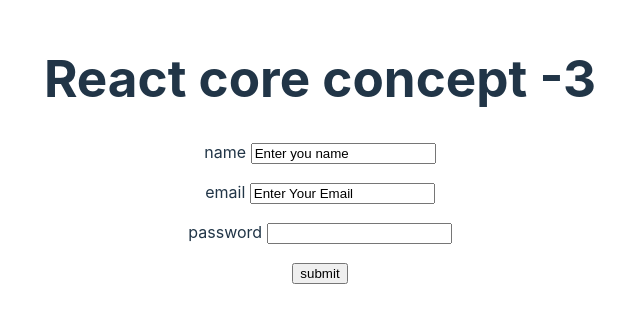
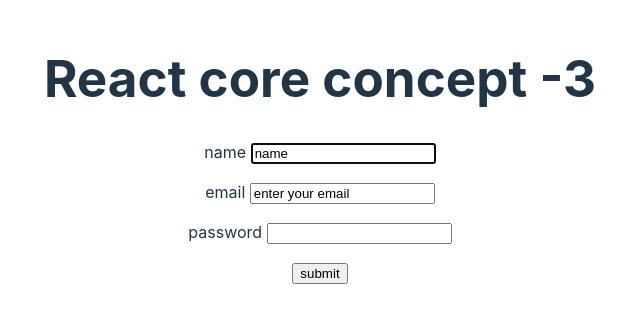
Before and after one commit to Salman-Faiz/React-core-concept-3, a React (Vite) app: page / in a window 1280 px wide. Shown: the part 250-572 px from the top of the page, without its empty margins (320-960 px from the left). Built offline with nearby package versions, Linux system fonts and the light colour scheme.

Commit message:
explore useRef hook and used through the useEffect to handle a form

```diff
--- a/src/App.jsx
+++ b/src/App.jsx
@@ -1,5 +1,6 @@
 
 import './App.css'
+import RefForm from './Components/RefForm/RefForm'
 import SimpleForm from './Components/SimpleForm/SimpleForm'
 import StatefulForm from './Components/StatefulForm/StatefulForm'
 
@@ -10,7 +11,8 @@
     <>
       <h1> React core concept -3</h1>
       {/* <SimpleForm></SimpleForm> */}
-      <StatefulForm></StatefulForm>
+      {/* <StatefulForm></StatefulForm> */}
+      <RefForm></RefForm>
 
     </>
   )
--- /dev/null
+++ b/src/Components/RefForm/RefForm.jsx
@@ -0,0 +1,33 @@
+import { useEffect, useRef } from "react";
+
+
+const RefForm = () => {
+    const handleSubmit = e =>{
+        e.preventDefault();
+        console.log(nameRef.current.value)
+        console.log(emailRef.current.value)
+        console.log(passwordRef.current.value)
+    }
+    const nameRef = useRef();
+    const emailRef = useRef();
+    const passwordRef = useRef();
+
+    useEffect(()=>{
+        nameRef.current.focus();
+
+
+    },[])
+    return (
+        <div>
+            <form onSubmit={handleSubmit}>
+               <p>name <input ref={nameRef} type="text" defaultValue={'name'} name="name" /></p>
+                <p>email <input ref={emailRef} defaultValue={'enter your email'} type="email" name="email" /></p>
+                <p>password <input ref={passwordRef} type="password" name="password" /></p>
+                <input type="submit" value="submit" />
+
+            </form>
+        </div>
+    );
+};
+
+export default RefForm;
```
